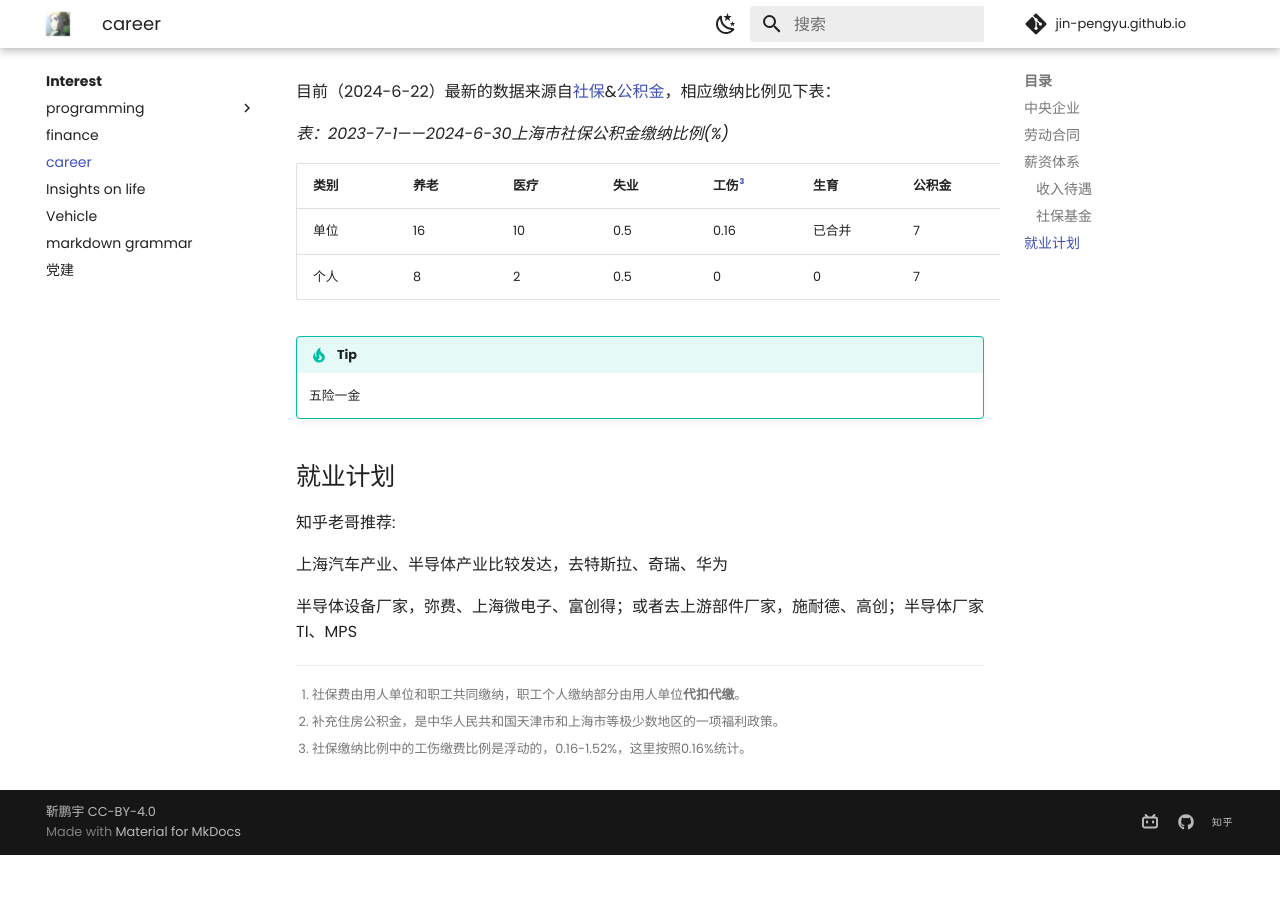
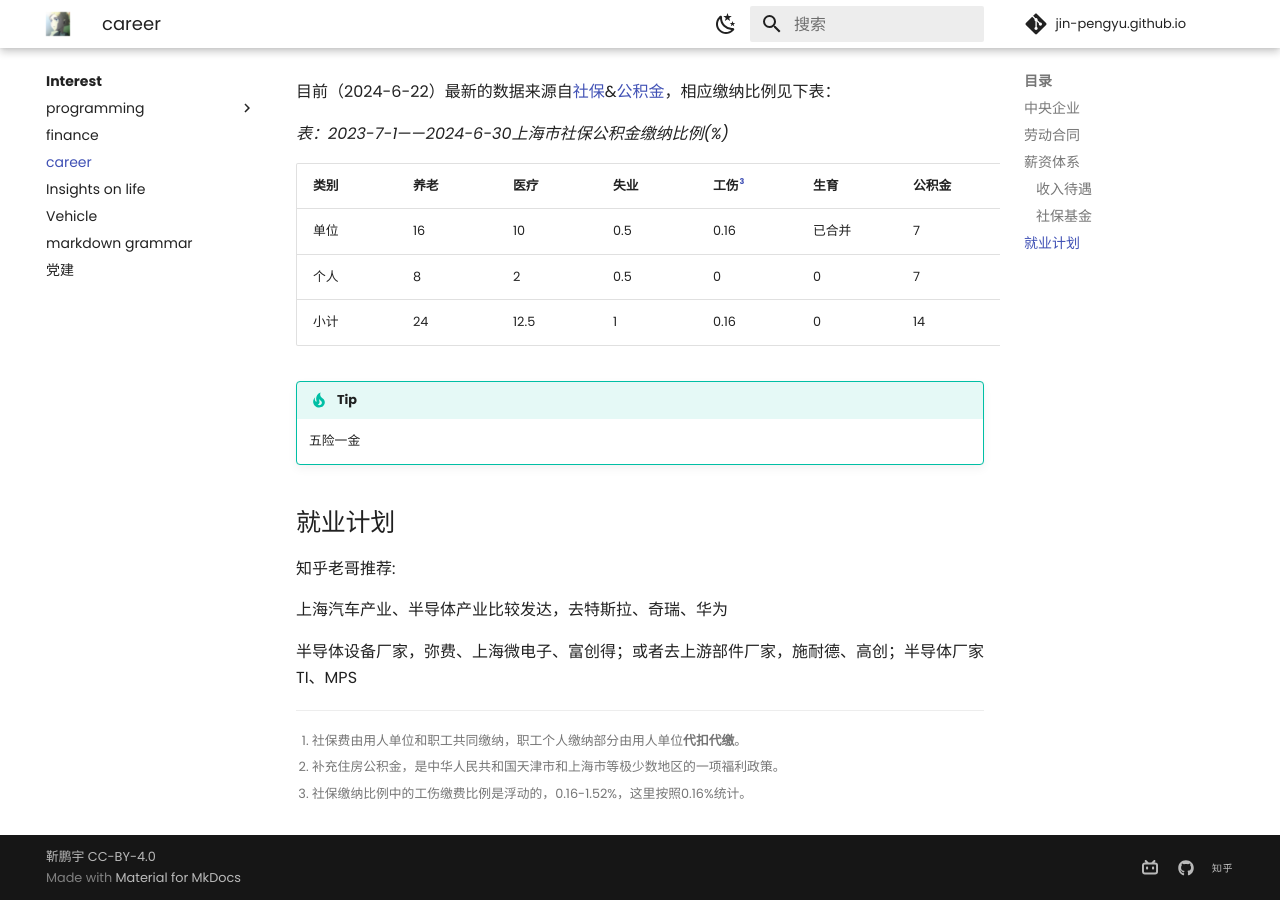
Before and after one commit to Pengyu-Jin/Pengyu-Jin.github.io, an MkDocs documentation site: the page built from docs/interest/career/career.md, in a window 1280 px wide and 900 px high, scrolled down 1754 px. Built offline with MkDocs 1.6.1 and Material for MkDocs 9.7.7, drawn with Linux system fonts in a browser that asks for light colours; comment, search, counter and statistics services are not loaded; before the commit the page ends 2609 px from its top, so only the background shows below that.

Commit message:
career20240623-a

```diff
--- a/docs/interest/career/career.md
+++ b/docs/interest/career/career.md
@@ -60,6 +60,7 @@
 | :---|---|---|---|---|---|---|---|---: |
 |单位|16 |10|0.5|0.16|已合并|7|5|39.16|
 |个人|8  |2   |0.5|0|0|7|5|22.5|
+|小计|24|12.5|1|0.16|0|14|10|51.66|
 
 [^3]:社保缴纳比例中的工伤缴费比例是浮动的，0.16-1.52%，这里按照0.16%统计。
 
```
